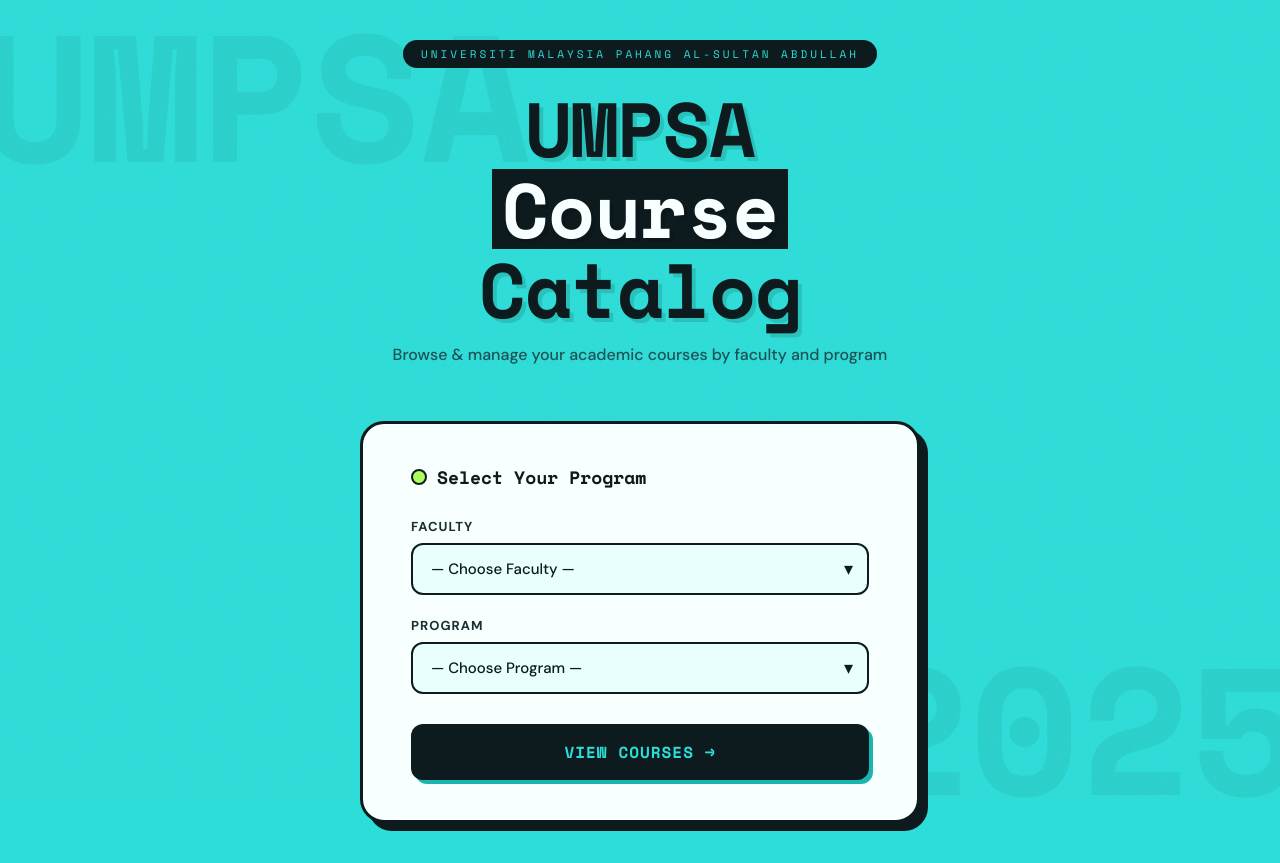
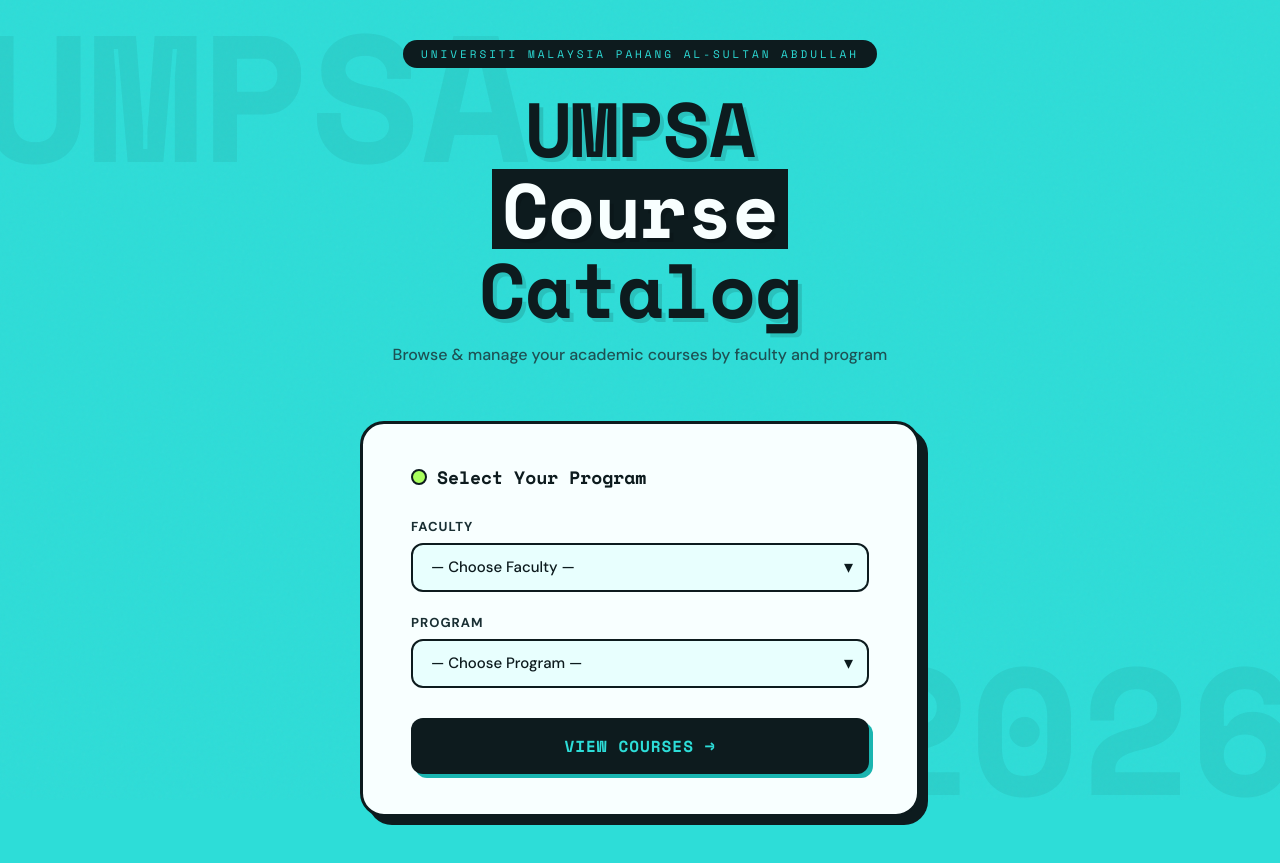
Before and after one commit to GothamDarkNight02/umpsa-catalog, a plain HTML site: page index.html in a window 1280 px wide. Drawn offline with nearby package versions, Linux system fonts and the light colour scheme.

Commit message:
Update index.html

```diff
--- a/index.html
+++ b/index.html
@@ -476,7 +476,7 @@
 </div>
 
 <div class="landing-deco deco-tl">UMPSA</div>
-<div class="landing-deco deco-br">2025</div>
+<div class="landing-deco deco-br">2026</div>
 
 <!-- ════ LANDING ════ -->
 <div id="landing" class="page">
@@ -492,7 +492,7 @@
       <div class="select-wrapper">
         <select id="faculty-select" onchange="onFacultyChange()">
           <option value="">— Choose Faculty —</option>
-          <option value="FKOM">Faculty of Computer Systems & Software Engineering (FKOM)</option>
+          <option value="FKOM">Faculty of Computing (FKOM)</option>
           <option value="FKE">Faculty of Electrical & Electronics Engineering (FKE)</option>
           <option value="FKA">Faculty of Civil Engineering & Earth Resources (FKA)</option>
           <option value="FKMP">Faculty of Manufacturing & Mechatronics Engineering (FKMP)</option>
@@ -635,9 +635,9 @@
 const PROGRAMS = {
   FKOM: [
     { code: 'BCN', name: 'Computer Systems & Networking' },
-    { code: 'RT', name: 'Software Engineering' },
-    { code: 'RI', name: 'Information Technology' },
-    { code: 'RG', name: 'Artificial Intelligence' },
+    { code: 'BCS', name: 'Software Engineering' },
+    { code: 'BCM', name: 'Multimedia' },
+    { code: 'BCG', name: 'Cyber Security' },
     { code: 'BCI', name: 'BCI' },
   ],
   FKE: [
@@ -646,9 +646,9 @@ const PROGRAMS = {
     { code: 'BEC', name: 'Communications Engineering' },
   ],
   FKA: [
-    { code: 'BCN', name: 'Civil Engineering' },
-    { code: 'BCE', name: 'Environmental Engineering' },
-    { code: 'BCG', name: 'Geotechnical Engineering' },
+    { code: '', name: 'Civil Engineering' },
+    { code: '', name: 'Environmental Engineering' },
+    { code: '', name: 'Geotechnical Engineering' },
   ],
   FKMP: [
     { code: 'BMA', name: 'Manufacturing Engineering' },
```
